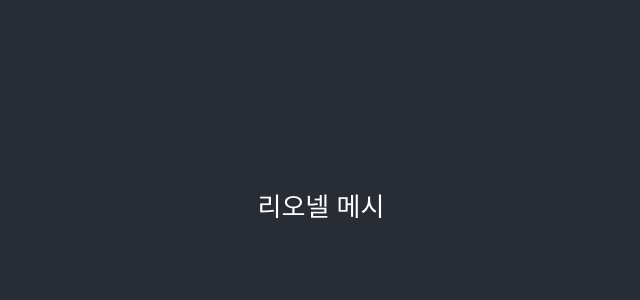
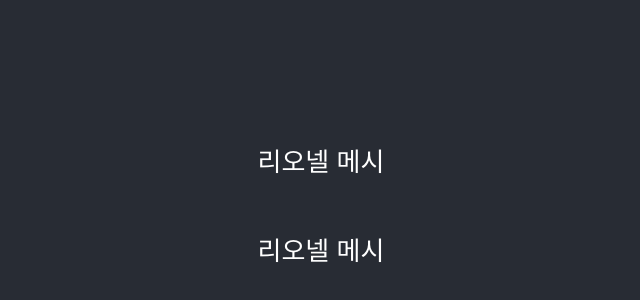
Before and after one commit to kgh3489/react-linux-test, a React (Create React App) app: page / in a window 1280 px wide. Shown: the part 196-496 px from the top of the page, without its empty margins (319-959 px from the left). Built offline with nearby package versions, Linux system fonts and the light colour scheme.

Commit message:
second commit

```diff
--- a/src/App.js
+++ b/src/App.js
@@ -6,7 +6,8 @@ function App() {
   return (
     <div className="App">
       <header className="App-header">
-        <PrintMyName></PrintMyName>
+        <PrintMyName name="크리스티아누 호날두1"></PrintMyName>
+        <PrintMyName name="크리스티아누 호날두2"></PrintMyName>
       </header>
     </div>
   );
```
